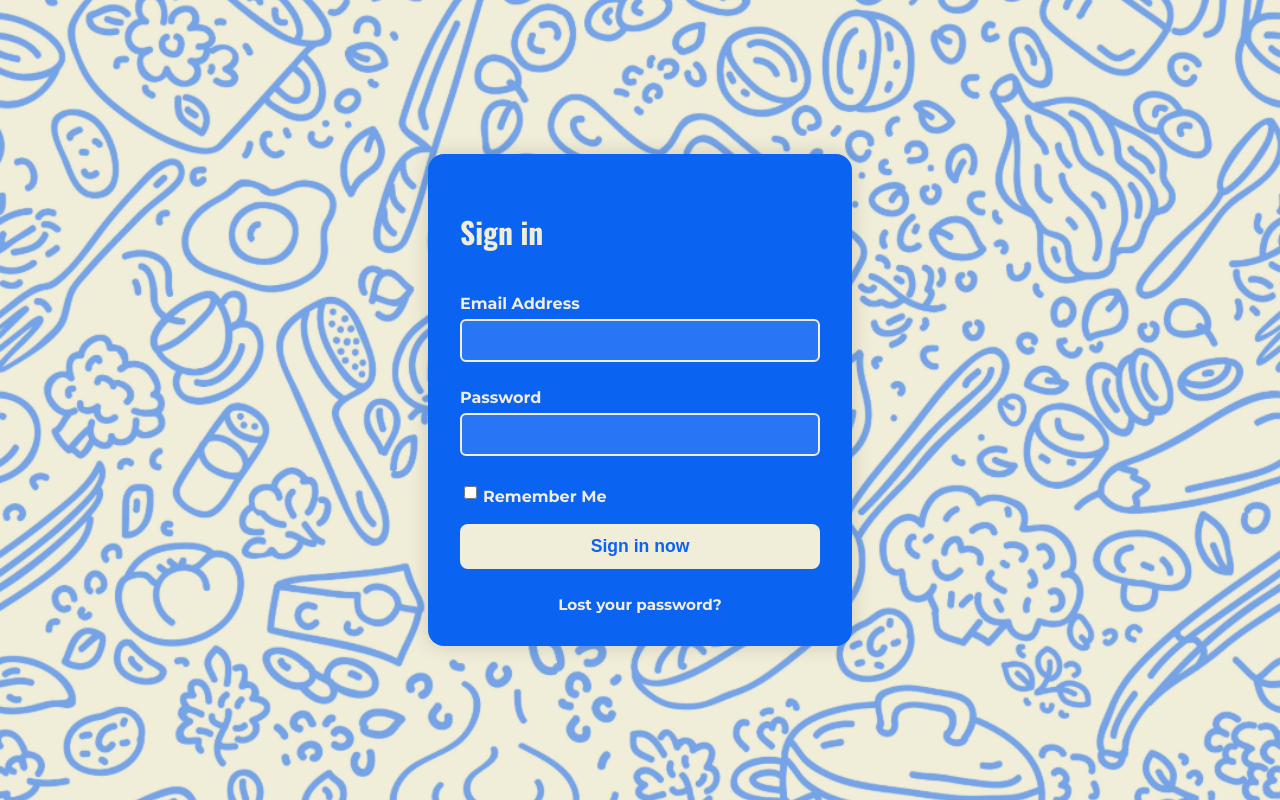
After one commit to mckennaded/Buddy_Crocker_CS4300, a Django app: page /login/ in a window 1280 px wide. The commit adds this page. Run offline with Django 5.2, Linux system fonts and the light colour scheme.

Commit message:
Adding user login and registration pages

```diff
--- a/Buddy_Crocker/Buddy_Crocker/settings.py
+++ b/Buddy_Crocker/Buddy_Crocker/settings.py
@@ -45,7 +45,6 @@ ALLOWED_HOSTS = [
     'buddy-crocker-web.onrender.com',
     '.onrender.com',
 
-    '.devedu.io'
 ]
 
 # This is needed for admin site to work for DevEdu
@@ -54,6 +53,8 @@ CSRF_TRUSTED_ORIGINS = [
     'https://app-cindyk-20.devedu.io',
     'https://*.onrender.com',
     'https://buddy-crocker-web.onrender.com',
+    'https://app-mckennacontainer-20.devedu.io',
+
 ]
 
 # Application definition
--- /dev/null
+++ b/Buddy_Crocker/Buddy_Crocker/templates/registration/login.html
@@ -0,0 +1,178 @@
+{% load static %}
+<!DOCTYPE html>
+<html lang="en">
+<head>
+  <meta charset="UTF-8" />
+  <meta name="viewport" content="width=device-width, initial-scale=1" />
+  <title>Log In - Buddy Crocker</title>
+  <link href="https://fonts.googleapis.com/css?family=Montserrat:700,400|Oswald:700&display=swap" rel="stylesheet" />
+  <link rel="stylesheet" href="{% static 'Buddy_Crocker/css/styles.css' %}" />
+  <style>
+    html, body {
+      height: 100%;
+      margin: 0;
+      padding: 0;
+    }
+    body {
+      min-height: 100vh;
+      min-width: 100vw;
+      margin: 0;
+      padding: 0;
+      font-family: 'Montserrat', sans-serif;
+      background: url("{% static 'Buddy_Crocker/images/background.png' %}") center center/cover no-repeat;
+      display: flex;
+    }
+    .login-wrapper {
+      display: flex;
+      width: 100vw;
+      min-height: 100vh;
+      color: #000;
+    }
+    .welcome-section {
+      flex: 1.1;
+      color: #13438f;
+      display: flex;
+      flex-direction: column;
+      align-items: flex-start;
+      justify-content: center;
+      padding-left: 10vw;
+      background: rgba(0, 0, 0, 0.3);
+    }
+    .welcome-section h1 {
+      font-size: 3rem;
+      font-family: 'Oswald', sans-serif;
+      font-weight: 700;
+      margin-bottom: 8px;
+    }
+    .welcome-section p {
+      font-size: 1.1rem;
+      line-height: 1.6;
+      max-width: 350px;
+      margin-bottom: 16px;
+    }
+    .login-section {
+      flex: 1;
+      display: flex;
+      align-items: center;
+      justify-content: center;
+      background: transparent;
+      min-width: 330px;
+    }
+    .auth-container {
+  width: 360px;
+  max-width: 94vw;
+  background: #0B63F2;
+  color: #0B63F2;
+  padding: 32px;
+  border-radius: 16px;
+  box-shadow: 0 0 20px rgba(0,0,0,0.15);
+}
+
+    .auth-container h2 {
+      font-family: 'Oswald', sans-serif;
+      font-size: 1.85rem;
+      margin-bottom: 32px;
+      font-weight: 700;
+      color: #F0EDD8;
+      text-align: left;
+    }
+    form {
+      display: flex;
+      flex-direction: column;
+    }
+    label {
+      font-weight: 700;
+      margin: 8px 0 6px;
+      color: #F0EDD8;
+      font-size: 1rem;
+    }
+    input[type="text"], input[type="password"], input[type="email"] {
+      padding: 10px 14px;
+      margin-bottom: 18px;
+      border: 2px solid #F0EDD8;
+      border-radius: 6px;
+      font-family: 'Montserrat', sans-serif;
+      font-size: 1rem;
+      background: rgba(255,255,255,0.12);
+      color: #F0EDD8;
+    }
+    input[type="text"]:focus, input[type="password"]:focus, input[type="email"]:focus {
+      outline: none;
+      border-color: #F0EDD8;
+      background: rgba(255,255,255,0.21);
+      color: #F0EDD8;
+    }
+    input[type="checkbox"] {
+      margin-right: 6px;
+    }
+    .remember-me {
+      display: flex;
+      align-items: center;
+      margin: 5px 0 18px 0;
+    }
+    button {
+      background-color: #F0EDD8;
+      color: #0B63F2;
+      padding: 12px 0;
+      font-weight: 700;
+      border: none;
+      border-radius: 8px;
+      cursor: pointer;
+      font-size: 1.1rem;
+      margin-bottom: 8px;
+      transition: background 0.2s;
+    }
+    button:hover {
+      background: #f8f7f1;
+    }
+    .extra-links, .policy-message {
+      color: #fff;
+      font-size: 0.95rem;
+      text-align: center;
+      margin-top: 18px;
+    }
+    .extra-links a {
+      color: #F0EDD8;
+      font-weight: 700;
+      text-decoration: none;
+      margin: 0 8px;
+    }
+    .extra-links a:hover,
+    .policy-message a:hover {
+      text-decoration: underline;
+    }
+    .policy-message {
+      font-size: 0.82rem;
+      color: #F0EDD8;
+      margin-top: 8px;
+    }
+  </style>
+</head>
+<body>
+  <div class="login-wrapper">
+    <div class="login-section">
+      <div class="auth-container">
+        <h2>Sign in</h2>
+        <form method="post" novalidate>
+          {% csrf_token %}
+          <label for="id_username">Email Address</label>
+          <input type="text" name="username" id="id_username" required>
+
+          <label for="id_password">Password</label>
+          <input type="password" name="password" id="id_password" required>
+
+          <div class="remember-me">
+            <input type="checkbox" name="remember" id="id_remember">
+            <label for="id_remember" style="font-size: 1rem; margin-bottom: 0; color: #F0EDD8;">Remember Me</label>
+          </div>
+
+          <button type="submit">Sign in now</button>
+        </form>
+        <div class="extra-links">
+          <a href="#">Lost your password?</a>
+        </div>
+      </div>
+    </div>
+  </div>
+</body>
+</html>
--- a/Buddy_Crocker/Buddy_Crocker/urls.py
+++ b/Buddy_Crocker/Buddy_Crocker/urls.py
@@ -5,11 +5,18 @@ Defines URL patterns that map URLs to view functions.
 """
 from django.contrib import admin
 from django.urls import path
+from django.contrib.auth import views as auth_views
 from . import views
 
 urlpatterns = [
     # Home page
     path('', views.index, name='index'),
+
+    #User Auth URLs
+    path('', views.index, name='index'),
+    path('register/', views.register, name='register'),
+    path('login/', auth_views.LoginView.as_view(template_name='registration/login.html'), name='login'),
+    path('logout/', auth_views.LogoutView.as_view(next_page='login'), name='logout'),
 
     # Recipe URLs
     path('recipe-search/', views.recipeSearch, name='recipe-search'),
```
Also changed, not shown: Buddy_Crocker/Buddy_Crocker/templates/Buddy_Crocker/index.html (+15 -9 lines), Buddy_Crocker/Buddy_Crocker/templates/registration/register.html (added, +115 -0 lines), Buddy_Crocker/Buddy_Crocker/views.py (+13 -1 lines), Buddy_Crocker/Buddy_Crocker/static/Buddy_Crocker/images/background.png (added).
